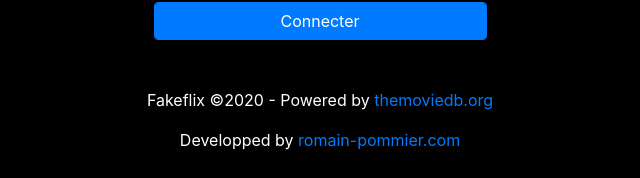
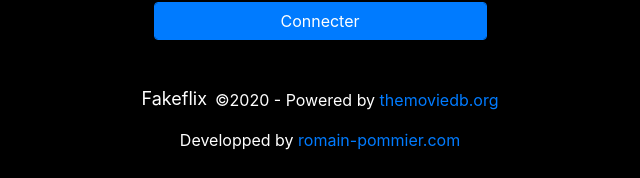
Before and after one commit to romain-pommier/fakeflix, a Vue app: page / in a window 1280 px wide. Shown: the part 482-660 px from the top of the page, without its empty margins (320-960 px from the left). Built offline with nearby package versions, Linux system fonts and the light colour scheme; no server answers.

Commit message:
update SEO h1

```diff
--- a/src/App.vue
+++ b/src/App.vue
@@ -28,20 +28,24 @@
 
       <router-view :searchWord="formData" />
     </div>
+
     <div v-else>
       <login></login>
     </div>
     <footer class="sticky-bottom mt-5">
+      <div style="display:flex; justify-content:center"> <h1 class="p text-center pr-2">Fakeflix </h1>
       <p class="text-center ">
-        Fakeflix ©2020 - Powered by
+         ©2020 - Powered by
         <a target="_bank" href="https://www.themoviedb.org/">themoviedb.org</a>
-      </p>
-      <p class="text-center ">
+      </p></div>
+       <div><p class="text-center ">
         Developped by
         <a target="_bank" href="https://www.romain-pommier.com/"
           >romain-pommier.com</a
         >
-      </p>
+      </p></div>
+
+
     </footer>
   </div>
 </template>
@@ -130,10 +134,20 @@ export default {
   text-align: center;
   color: white;
 }
+footer{
+  /* display:flex; */
+}
 h1 {
   color: red;
   text-transform: capitalize;
   font-size: 100px;
+}
+.p{
+  color: white;
+  font-size: 18px;
+  font-weight: normal;
+  margin: 0;
+  padding: 0;
 }
 
 #nav {
--- a/src/views/Home.vue
+++ b/src/views/Home.vue
@@ -37,7 +37,6 @@ export default {
   created: function() {
     this.defaultDatas = this.getData("discover/movie", "").then(data => {
       this.defaultDatas = data.results;
-      console.log(this.defaultDatas);
     });
     this.getDataWithWord();
   },
```
Also changed, not shown: package.json (+4 -4 lines), 1 other file (tests, documents, lock files or other folders).
